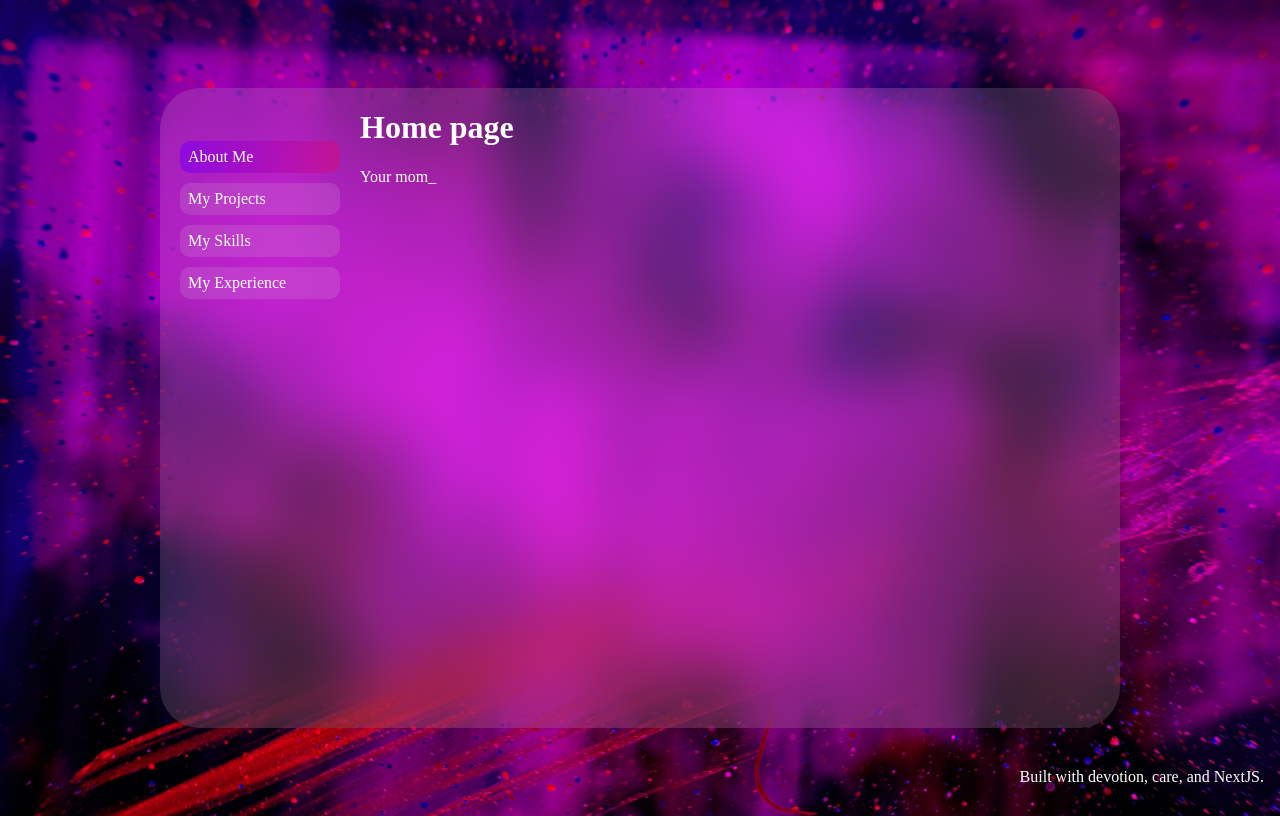
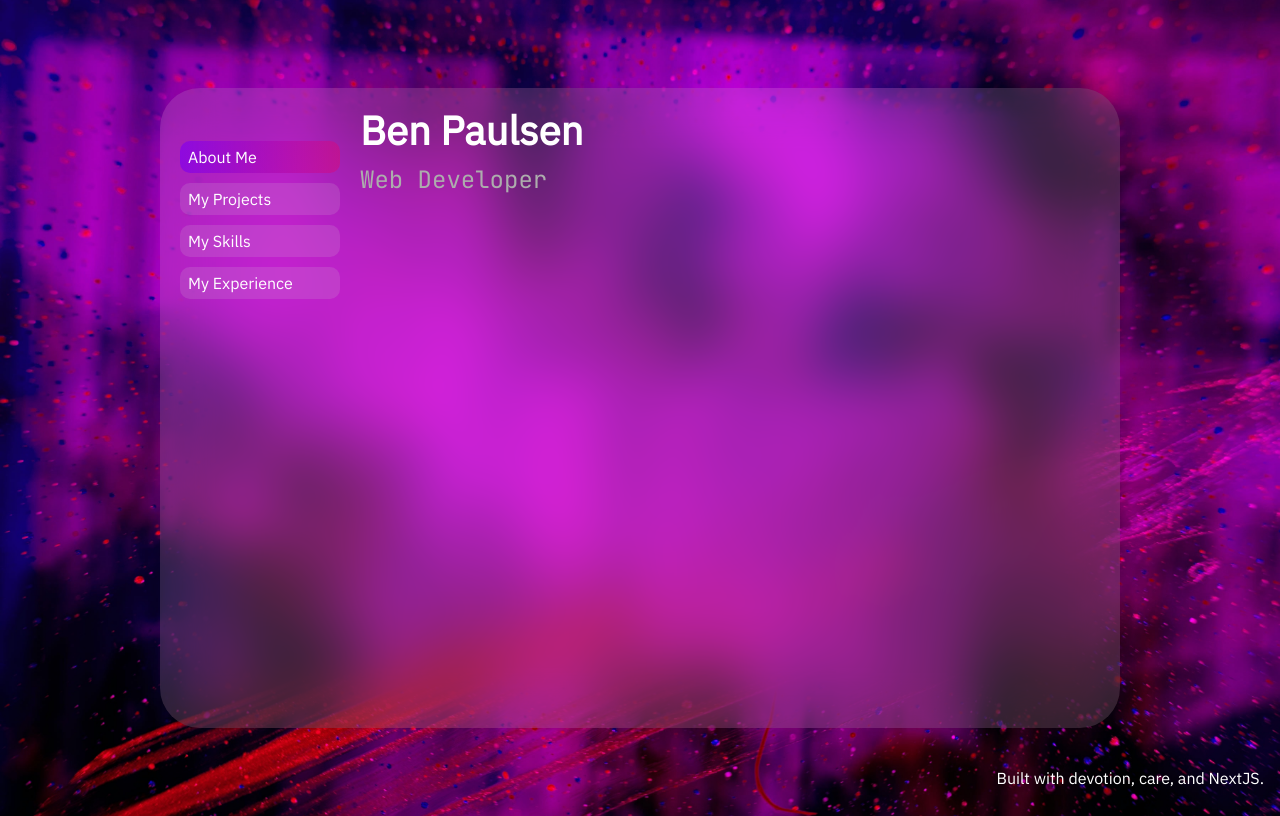
Before and after one commit to benpaulsen4/project-narcissism, a Next.js app: page / in a window 1280 px wide. Built offline with nearby package versions, Linux system fonts and the light colour scheme.

Commit message:
Pages prepared for content

```diff
--- a/app/Ticker.tsx
+++ b/app/Ticker.tsx
@@ -1,5 +1,8 @@
 "use client";
+import { JetBrains_Mono } from "@next/font/google";
 import { useEffect, useState } from "react";
+
+const JBmono = JetBrains_Mono({weight:"400"});
 
 const sleep = (ms: number) => {
     return new Promise(resolve => setTimeout(resolve, ms));
@@ -14,6 +17,23 @@ const flicker = async (setNew: Function) => {
     setNew("_");
     await sleep(500);
     setNew("");
+}
+
+const builtflicker = async (setNew: Function, word: string) => {
+    let current = word + "_";
+    let alt = current.substring(0, current.length - 1)
+    setNew(alt);
+    await sleep(500);
+    setNew(current);
+    await sleep(500);
+    setNew(alt);
+    await sleep(500);
+    setNew(current);
+    await sleep(500);
+    setNew(alt);
+    await sleep(500);
+    setNew(current);
+    await sleep(500);
 }
 
 const buildWord = async (setNew: Function, word: string) => {
@@ -40,20 +60,25 @@ const animateWords = async (setNew: Function, words: string[]) => {
         if (i == 0){
             sleeptime = 0
         } else {
-            sleeptime = (250 * words[i-1].length) + (100 * (words[i-1].length + 1))
+            sleeptime = 2000
         }
         await sleep(sleeptime);
         await buildWord(setNew, words[i]);
-        await sleep(2000);
+        await builtflicker(setNew, words[i]);
         if (i != words.length - 1){
             await deconstructWord(setNew, words[i]);
             flicker(setNew);
+        } else {
+            while(true) {
+                await builtflicker(setNew, words[i]);
+            }
         }
     }
 }
 
 export default function Ticker(){
-    const words = ["Your mom", "Steve Jobs", "NextJs", "databases", "etcetera", "CS wizard"];
+    const words = ["Web Developer", "Full-Stack Developer", "UI Designer", "Solutions Architect",
+    "Quality Assurance Tester", "Digital Problem Solver"];
     const [current, setNew] = useState("");
 
   useEffect(() => {
@@ -63,6 +88,6 @@ export default function Ticker(){
   }, []);
 
     return (
-        <p>{current}</p>
+        <code className={JBmono.className}>{current}</code>
     );
 }
--- /dev/null
+++ b/app/experience/head.tsx
@@ -0,0 +1,3 @@
+export default function Head(){
+    return <><title>My Experience - Ben Paulsen</title></>
+}
--- a/app/experience/page.tsx
+++ b/app/experience/page.tsx
@@ -1,7 +1,7 @@
 export default function Experience(){
     return (
         <div className="experience">
-            <h1>Experience page</h1>
+            <h1>My Experience</h1>
         </div>
     )
 }
--- a/app/layout.tsx
+++ b/app/layout.tsx
@@ -1,11 +1,14 @@
+import { IBM_Plex_Sans } from '@next/font/google';
 import NavItem from './NavItem';
 import './styles.css';
 
+const IPS = IBM_Plex_Sans({weight: "400"});
+
 export default function RootLayout({ children }: { children: React.ReactNode }){
     return (
-        <html>
+        <html className={IPS.className}>
             <head>
-
+                <title>About Me - Ben Paulsen</title>
             </head>
             <body>
                 <div className="hero">
--- a/app/page.tsx
+++ b/app/page.tsx
@@ -3,7 +3,7 @@ import Ticker from "./Ticker";
 export default function Home(){
     return (
         <div className="home">
-            <h1>Home page</h1>
+            <h1>Ben Paulsen</h1>
             <Ticker />
         </div>
     )
--- /dev/null
+++ b/app/projects/head.tsx
@@ -0,0 +1,3 @@
+export default function Head(){
+    return <><title>My Projects - Ben Paulsen</title></>
+}
--- a/app/projects/page.tsx
+++ b/app/projects/page.tsx
@@ -1,7 +1,7 @@
 export default function Projects(){
     return (
         <div className="projects">
-            <h1>Project page</h1>
+            <h1>My Projects</h1>
         </div>
     )
 }
--- /dev/null
+++ b/app/skills/head.tsx
@@ -0,0 +1,3 @@
+export default function Head(){
+    return <><title>My Skills - Ben Paulsen</title></>
+}
--- a/app/skills/page.tsx
+++ b/app/skills/page.tsx
@@ -1,7 +1,7 @@
 export default function Skills(){
     return (
         <div className="skills">
-            <h1>Skills page</h1>
+            <h1>My Skills</h1>
         </div>
     )
 }
--- a/app/styles.css
+++ b/app/styles.css
@@ -33,6 +33,17 @@ main {
   grid-column: 2;
 }
 
+h1 {
+  font-size: 2.5em;
+  margin-top: 1rem;
+  margin-bottom: 0.5rem;
+}
+
+code {
+  font-size: 1.5em;
+  color: #adadad;
+}
+
 .hero {
   width: 60rem;
   height: 40rem;
--- a/package.json
+++ b/package.json
@@ -9,6 +9,7 @@
     "lint": "next lint"
   },
   "dependencies": {
+    "@next/font": "^13.0.1",
     "next": "13.0.0",
     "react": "18.2.0",
     "react-dom": "18.2.0"
```
Also changed, not shown: 1 other file (tests, documents, lock files or other folders).
